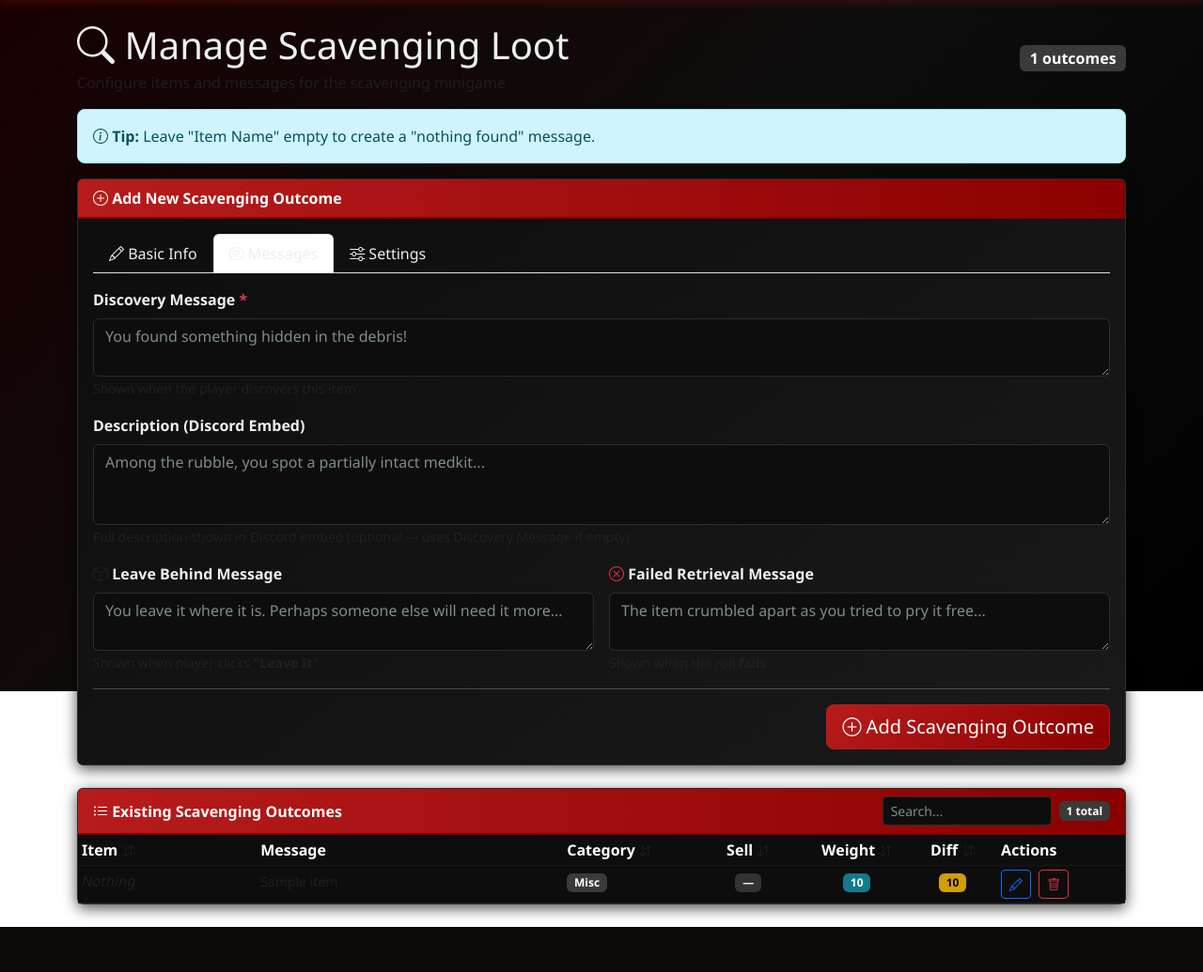
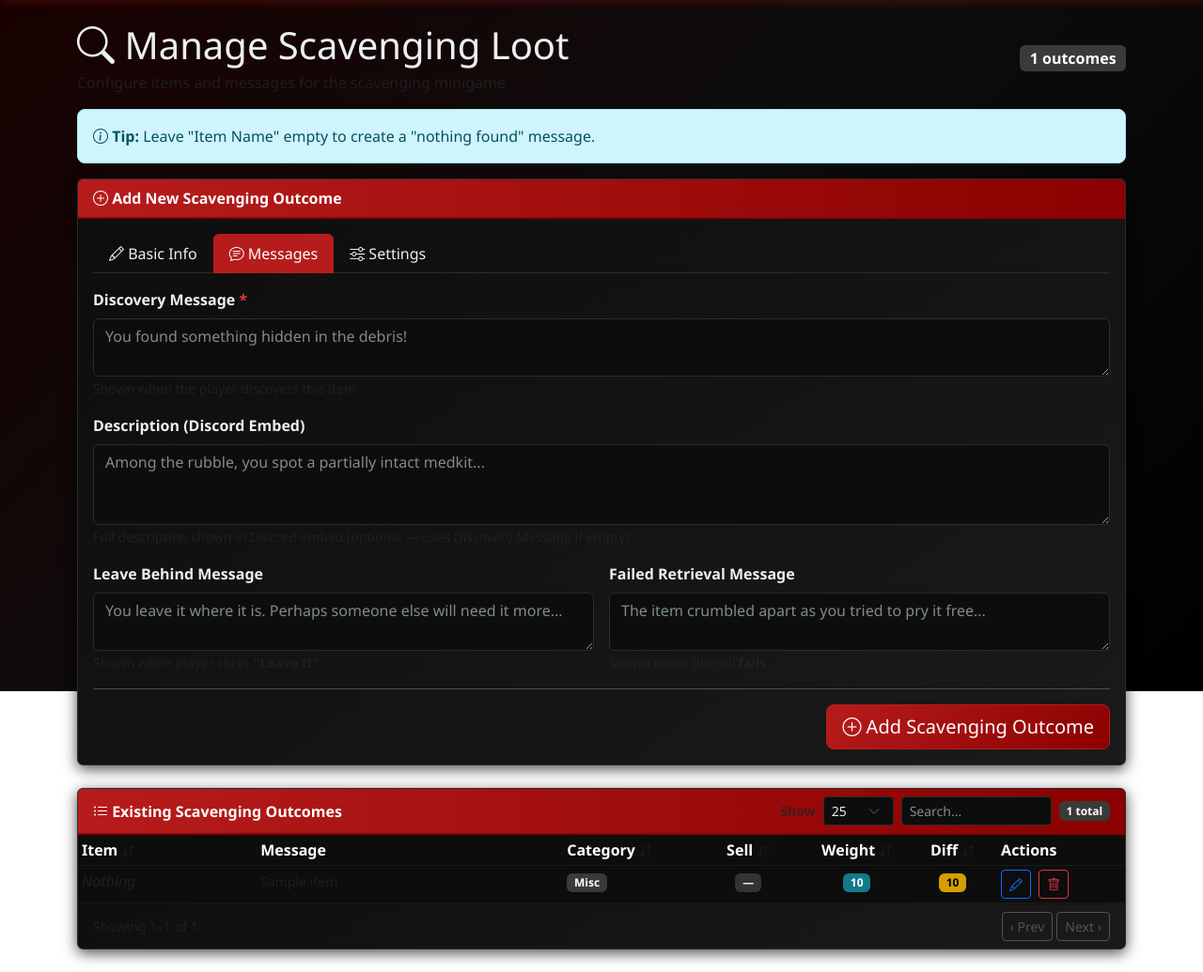
Before and after one commit to mothsnyx/entity, a Flask app: template templates/scavenging.html in a window 1280 px wide, after a click on "Messages". Shown: the part 64-1099 px from the top of the page at 94% size. Before the commit the page ends 1051 px from the top, so only its background shows below. Run offline with Flask 3, Linux system fonts and the light colour scheme; the template is opened without the code that fills it: most values are stand-ins (such as "Sample title", 1, 10 or a date in 2020).

Commit message:
Remove commented sections and improve layout

```diff
--- a/templates/scavenging.html
+++ b/templates/scavenging.html
@@ -28,7 +28,6 @@
                 <li class="nav-item"><button class="nav-link" data-bs-toggle="tab" data-bs-target="#settings" type="button"><i class="bi bi-sliders"></i> Settings</button></li>
             </ul>
             <div class="tab-content">
-                <!-- BASIC INFO -->
                 <div class="tab-pane fade show active" id="basic" role="tabpanel">
                     <div class="row g-3">
                         <div class="col-md-4">
@@ -55,7 +54,6 @@
                         </div>
                     </div>
                 </div>
-                <!-- MESSAGES -->
                 <div class="tab-pane fade" id="messages" role="tabpanel">
                     <div class="row g-3">
                         <div class="col-12">
@@ -69,18 +67,17 @@
                             <small class="text-muted">Full description shown in Discord embed (optional — uses Discovery Message if empty)</small>
                         </div>
                         <div class="col-md-6">
-                            <label class="form-label fw-bold"><i class="bi bi-box text-muted"></i> Leave Behind Message</label>
+                            <label class="form-label fw-bold">Leave Behind Message</label>
                             <textarea name="flee_message" class="form-control" rows="2" placeholder="You leave it where it is. Perhaps someone else will need it more..."></textarea>
                             <small class="text-muted">Shown when player clicks <strong>"Leave It"</strong></small>
                         </div>
                         <div class="col-md-6">
-                            <label class="form-label fw-bold"><i class="bi bi-x-circle text-danger"></i> Failed Retrieval Message</label>
+                            <label class="form-label fw-bold">Failed Retrieval Message</label>
                             <textarea name="fail_message" class="form-control" rows="2" placeholder="The item crumbled apart as you tried to pry it free..."></textarea>
                             <small class="text-muted">Shown when the roll <strong>fails</strong></small>
                         </div>
                     </div>
                 </div>
-                <!-- SETTINGS -->
                 <div class="tab-pane fade" id="settings" role="tabpanel">
                     <div class="row g-3">
                         <div class="col-md-4">
@@ -118,10 +115,17 @@
 
 <!-- TABLE -->
 <div class="card">
-    <div class="card-header d-flex justify-content-between align-items-center">
+    <div class="card-header d-flex justify-content-between align-items-center flex-wrap gap-2">
         <span><i class="bi bi-list-ul"></i> Existing Scavenging Outcomes</span>
-        <div class="d-flex align-items-center gap-2">
-            <input type="text" id="scavSearch" class="form-control form-control-sm" placeholder="Search..." style="width:180px;">
+        <div class="d-flex align-items-center gap-2 flex-wrap">
+            <label class="text-muted small mb-0">Show</label>
+            <select id="scavPageSize" class="form-select form-select-sm" style="width:75px;">
+                <option value="25" selected>25</option>
+                <option value="50">50</option>
+                <option value="100">100</option>
+                <option value="999999">All</option>
+            </select>
+            <input type="text" id="scavSearch" class="form-control form-control-sm" placeholder="Search..." style="width:160px;">
             <span class="badge bg-secondary">{{ items|length }} total</span>
         </div>
     </div>
@@ -130,12 +134,12 @@
             <table class="table table-dark table-hover table-sm mb-0" id="scavTable">
                 <thead>
                     <tr>
-                        <th class="sortable" data-col="0" style="cursor:pointer; width:14%;">Item <i class="bi bi-arrow-down-up text-muted small"></i></th>
+                        <th class="sortable" data-col="0" style="cursor:pointer;width:14%;">Item <i class="bi bi-arrow-down-up text-muted small"></i></th>
                         <th style="width:24%;">Message</th>
-                        <th class="sortable" data-col="2" style="cursor:pointer; width:10%;">Category <i class="bi bi-arrow-down-up text-muted small"></i></th>
-                        <th class="sortable text-center" data-col="3" style="cursor:pointer; width:9%;">Sell <i class="bi bi-arrow-down-up text-muted small"></i></th>
-                        <th class="sortable text-center" data-col="4" style="cursor:pointer; width:8%;">Weight <i class="bi bi-arrow-down-up text-muted small"></i></th>
-                        <th class="sortable text-center" data-col="5" style="cursor:pointer; width:7%;">Diff <i class="bi bi-arrow-down-up text-muted small"></i></th>
+                        <th class="sortable" data-col="2" style="cursor:pointer;width:10%;">Category <i class="bi bi-arrow-down-up text-muted small"></i></th>
+                        <th class="sortable text-center" data-col="3" style="cursor:pointer;width:9%;">Sell <i class="bi bi-arrow-down-up text-muted small"></i></th>
+                        <th class="sortable text-center" data-col="4" style="cursor:pointer;width:8%;">Weight <i class="bi bi-arrow-down-up text-muted small"></i></th>
+                        <th class="sortable text-center" data-col="5" style="cursor:pointer;width:7%;">Diff <i class="bi bi-arrow-down-up text-muted small"></i></th>
                         <th style="width:10%;">Actions</th>
                     </tr>
                 </thead>
@@ -161,6 +165,13 @@
                     {% endfor %}
                 </tbody>
             </table>
+        </div>
+    </div>
+    <div class="card-footer d-flex justify-content-between align-items-center py-2">
+        <small class="text-muted" id="scavPageInfo"></small>
+        <div class="d-flex gap-1">
+            <button class="btn btn-sm btn-outline-secondary" id="scavPrevBtn" onclick="scavChangePage(-1)">‹ Prev</button>
+            <button class="btn btn-sm btn-outline-secondary" id="scavNextBtn" onclick="scavChangePage(1)">Next ›</button>
         </div>
     </div>
 </div>
@@ -256,7 +267,45 @@
 {% endblock %}
 
 {% block scripts %}
+<style>
+.nav-tabs .nav-link, .nav-pills .nav-link { color: #adb5bd; background: transparent; border-color: transparent; }
+.nav-tabs .nav-link:hover, .nav-pills .nav-link:hover { color: #fff; background: rgba(255,255,255,0.06); border-color: transparent; }
+.nav-tabs .nav-link.active { color: #fff !important; background-color: #b71c1c !important; border-color: #b71c1c !important; }
+.nav-pills .nav-link.active { color: #fff !important; background-color: #b71c1c !important; }
+.nav-tabs { border-bottom-color: #2c2c2c; }
+</style>
 <script>
+let scavPage = 0;
+let scavFilteredRows = [];
+
+function scavGetPageSize() { return parseInt(document.getElementById('scavPageSize').value); }
+
+function scavRender() {
+    const pageSize = scavGetPageSize();
+    const start = scavPage * pageSize;
+    const end = start + pageSize;
+    const allRows = Array.from(document.querySelectorAll('#scavBody tr'));
+    const q = document.getElementById('scavSearch').value.toLowerCase();
+    scavFilteredRows = allRows.filter(r => !q || r.innerText.toLowerCase().includes(q));
+    allRows.forEach(r => r.style.display = 'none');
+    scavFilteredRows.slice(start, end).forEach(r => r.style.display = '');
+    const total = scavFilteredRows.length;
+    const showing = Math.min(end, total);
+    document.getElementById('scavPageInfo').textContent = total === 0 ? 'No results' : `Showing ${start + 1}–${showing} of ${total}`;
+    document.getElementById('scavPrevBtn').disabled = scavPage === 0;
+    document.getElementById('scavNextBtn').disabled = end >= total;
+}
+
+function scavChangePage(dir) {
+    const pageSize = scavGetPageSize();
+    const maxPage = Math.ceil(scavFilteredRows.length / pageSize) - 1;
+    scavPage = Math.max(0, Math.min(scavPage + dir, maxPage));
+    scavRender();
+}
+
+document.getElementById('scavPageSize').addEventListener('change', () => { scavPage = 0; scavRender(); });
+document.getElementById('scavSearch').addEventListener('input', () => { scavPage = 0; scavRender(); });
+
 const scavSort = {};
 document.querySelectorAll('#scavTable th.sortable').forEach(th => {
     th.addEventListener('click', () => {
@@ -265,8 +314,7 @@
         const tbody = document.getElementById('scavBody');
         Array.from(tbody.querySelectorAll('tr'))
             .sort((a, b) => {
-                const av = a.cells[col].innerText.trim();
-                const bv = b.cells[col].innerText.trim();
+                const av = a.cells[col].innerText.trim(), bv = b.cells[col].innerText.trim();
                 const an = parseFloat(av), bn = parseFloat(bv);
                 if (!isNaN(an) && !isNaN(bn)) return scavSort[col] ? an - bn : bn - an;
                 return scavSort[col] ? av.localeCompare(bv) : bv.localeCompare(av);
@@ -274,14 +322,10 @@
             .forEach(r => tbody.appendChild(r));
         document.querySelectorAll('#scavTable th.sortable i').forEach(i => i.className = 'bi bi-arrow-down-up text-muted small');
         th.querySelector('i').className = scavSort[col] ? 'bi bi-arrow-up small text-light' : 'bi bi-arrow-down small text-light';
+        scavPage = 0; scavRender();
     });
 });
 
-document.getElementById('scavSearch').addEventListener('input', function () {
-    const q = this.value.toLowerCase();
-    document.querySelectorAll('#scavBody tr').forEach(row => {
-        row.style.display = row.innerText.toLowerCase().includes(q) ? '' : 'none';
-    });
-});
+scavRender();
 </script>
 {% endblock %}
```
